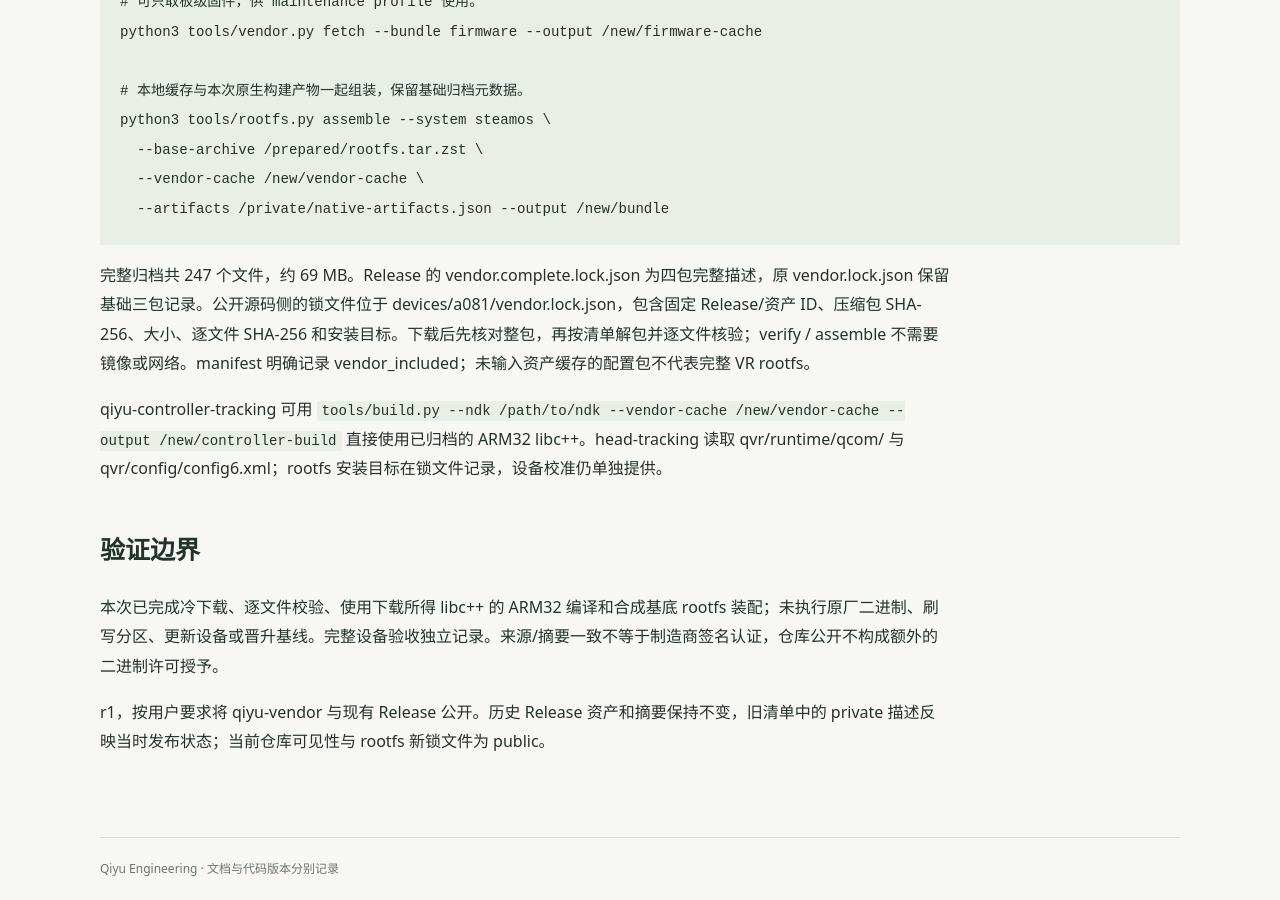
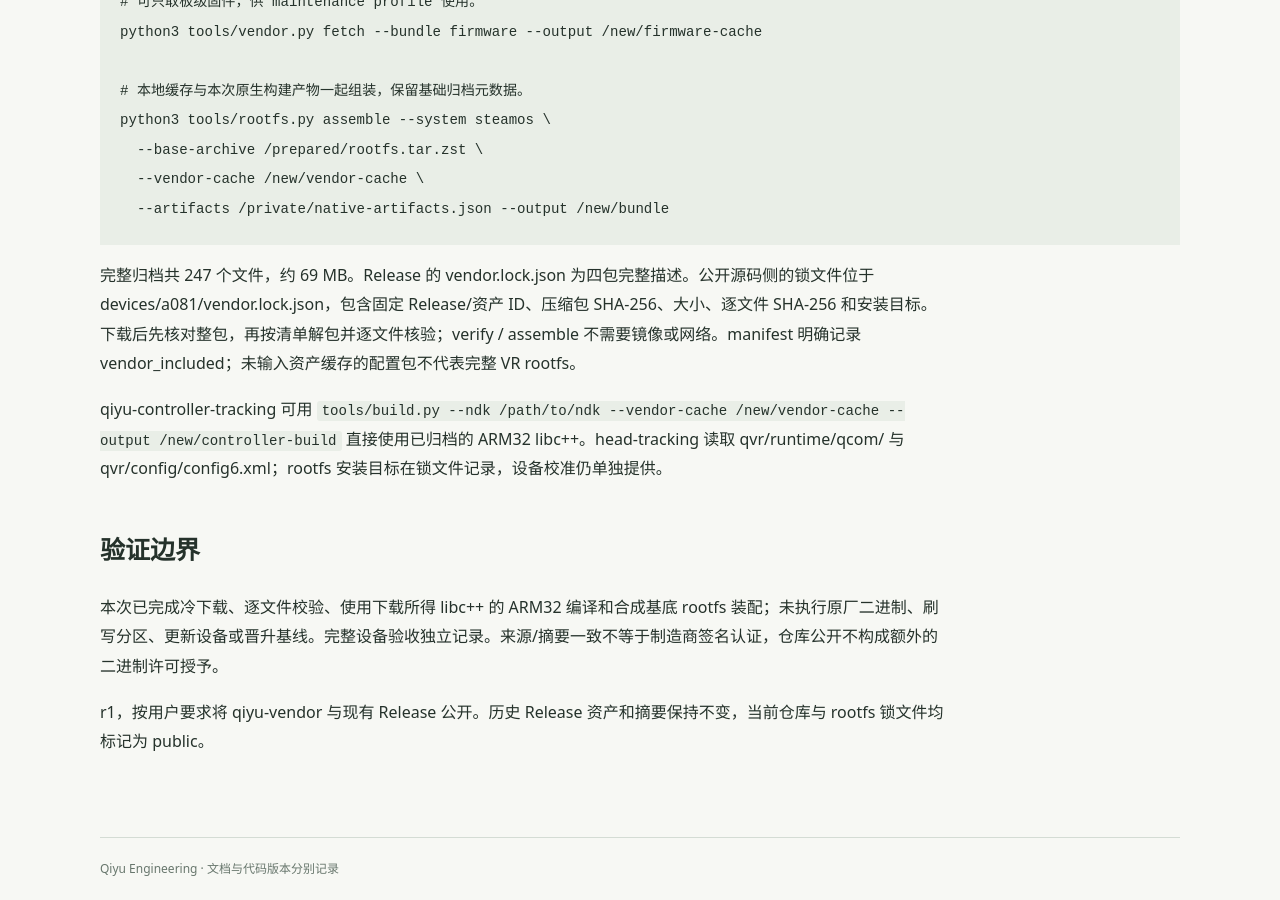
Before and after one commit to bitsk/qiyu-docs, a Jekyll site: the page built from wiki/vendor-assets.md, in a window 1280 px wide and 900 px high, scrolled down 1276 px. Built offline with Jekyll 4.4.1, drawn with Linux system fonts in a browser that asks for light colours.

Commit message:
Align documentation and upstream versions with privacy-safe releases

````diff
--- a/wiki/vendor-assets.md
+++ b/wiki/vendor-assets.md
@@ -41,7 +41,7 @@ python3 tools/rootfs.py assemble --system steamos \
   --artifacts /private/native-artifacts.json --output /new/bundle
 ```
 
-完整归档共 247 个文件，约 69 MB。Release 的 vendor.complete.lock.json 为四包完整描述，原 vendor.lock.json 保留基础三包记录。公开源码侧的锁文件位于 devices/a081/vendor.lock.json，包含固定 Release/资产 ID、压缩包 SHA-256、大小、逐文件 SHA-256 和安装目标。下载后先核对整包，再按清单解包并逐文件核验；verify / assemble 不需要镜像或网络。manifest 明确记录 vendor_included；未输入资产缓存的配置包不代表完整 VR rootfs。
+完整归档共 247 个文件，约 69 MB。Release 的 vendor.lock.json 为四包完整描述。公开源码侧的锁文件位于 devices/a081/vendor.lock.json，包含固定 Release/资产 ID、压缩包 SHA-256、大小、逐文件 SHA-256 和安装目标。下载后先核对整包，再按清单解包并逐文件核验；verify / assemble 不需要镜像或网络。manifest 明确记录 vendor_included；未输入资产缓存的配置包不代表完整 VR rootfs。
 
 qiyu-controller-tracking 可用 `tools/build.py --ndk /path/to/ndk --vendor-cache /new/vendor-cache --output /new/controller-build` 直接使用已归档的 ARM32 libc++。head-tracking 读取 qvr/runtime/qcom/ 与 qvr/config/config6.xml；rootfs 安装目标在锁文件记录，设备校准仍单独提供。
 
@@ -49,4 +49,4 @@ qiyu-controller-tracking 可用 `tools/build.py --ndk /path/to/ndk --vendor-cach
 
 本次已完成冷下载、逐文件校验、使用下载所得 libc++ 的 ARM32 编译和合成基底 rootfs 装配；未执行原厂二进制、刷写分区、更新设备或晋升基线。完整设备验收独立记录。来源/摘要一致不等于制造商签名认证，仓库公开不构成额外的二进制许可授予。
 
-r1，按用户要求将 qiyu-vendor 与现有 Release 公开。历史 Release 资产和摘要保持不变，旧清单中的 private 描述反映当时发布状态；当前仓库可见性与 rootfs 新锁文件为 public。
+r1，按用户要求将 qiyu-vendor 与现有 Release 公开。历史 Release 资产和摘要保持不变，当前仓库与 rootfs 锁文件均标记为 public。
````
Also changed, not shown: wiki/source-publication.md (+1 -1 lines), README.md.
